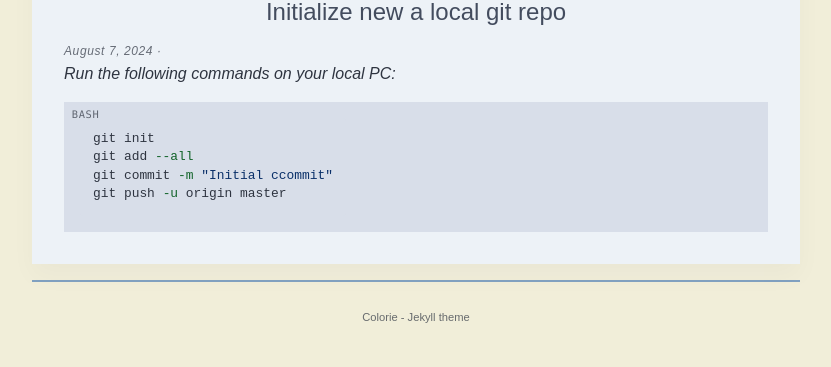
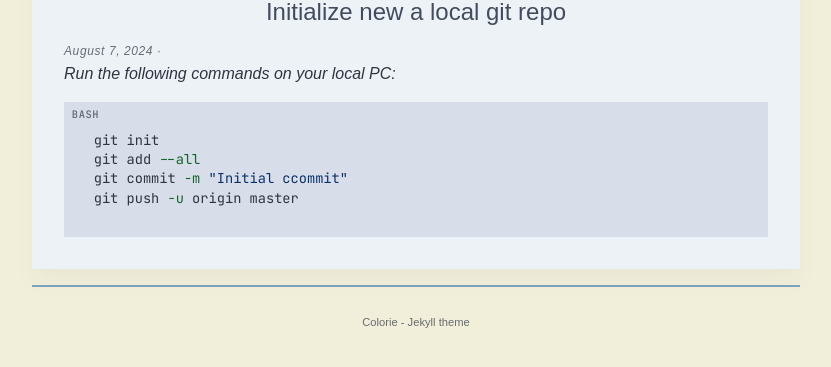
Before and after one commit to yong-lim/4lims, a Jekyll site: the page built from _notes/Initialize new a local git repo.md, in a window 1280 px wide. Shown: the part 158-525 px from the top of the page, without its empty margins (224-1055 px from the left). Built offline with Jekyll 4.4.1, drawn with Linux system fonts in a browser that asks for light colours; some web fonts are replaced.

Commit message:
Use JetBrains Mono font

```diff
--- a/_sass/_theme.scss
+++ b/_sass/_theme.scss
@@ -21,12 +21,11 @@ import url("https://fonts.googleapis.com/css2?family=Open+Sans:ital,wght@0,300;0
 :root,
 .light:root {
   --font-sans: "IBM Plex Sans", -apple-system, BlinkMacSystemFont, "Segoe UI", Roboto, "Helvetica Neue", Helvetica, Arial, sans-serif;
-  --font-mono: "IBM Plex Mono", ui-monospace, SFMono-Regular, "SF Mono", Menlo, Consolas, "Liberation Mono", monospace;
+  --font-mono: "JetBrains Mono", ui-monospace, SFMono-Regular, "SF Mono", Menlo, Consolas, "Liberation Mono", monospace;
   --gutter: 1.5rem;
   --sans-font: "Inter", sans-serif;
   --header-font: "Quicksand", sans-serif;
   --header-font-weight: 500;
-  --code-font: "BM Plex Mono", monospace;
   --body-bg: #f1eed9;
   --body-color: #2e3440;
   --secondary-body-bg: #edf2f7;
@@ -448,7 +447,7 @@ div.highlighter-rouge:hover .code-copy {
 }
 code,
 pre {
-  font-family: var(--code-font);
+  font-family: var(--font-mono);
 }
 .highlight {
   // background: #edf2f7;
@@ -456,7 +455,7 @@ pre {
 }
 code {
   padding: 0.25rem 0.5rem;
-  font-size: 85%;
+  font-size: 90%;
   color: var(--code-color);
   background-color: var(--code-bg);
   border-radius: 3px;
```
